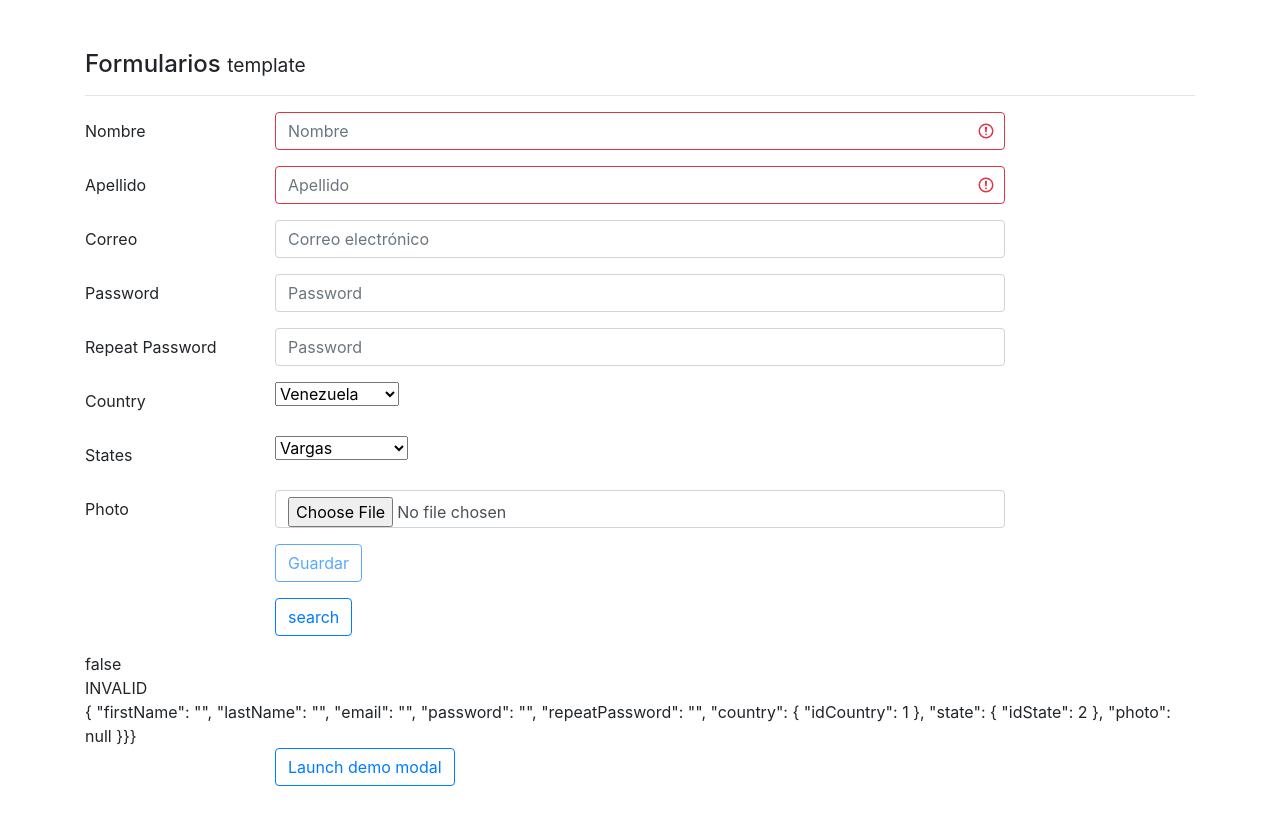
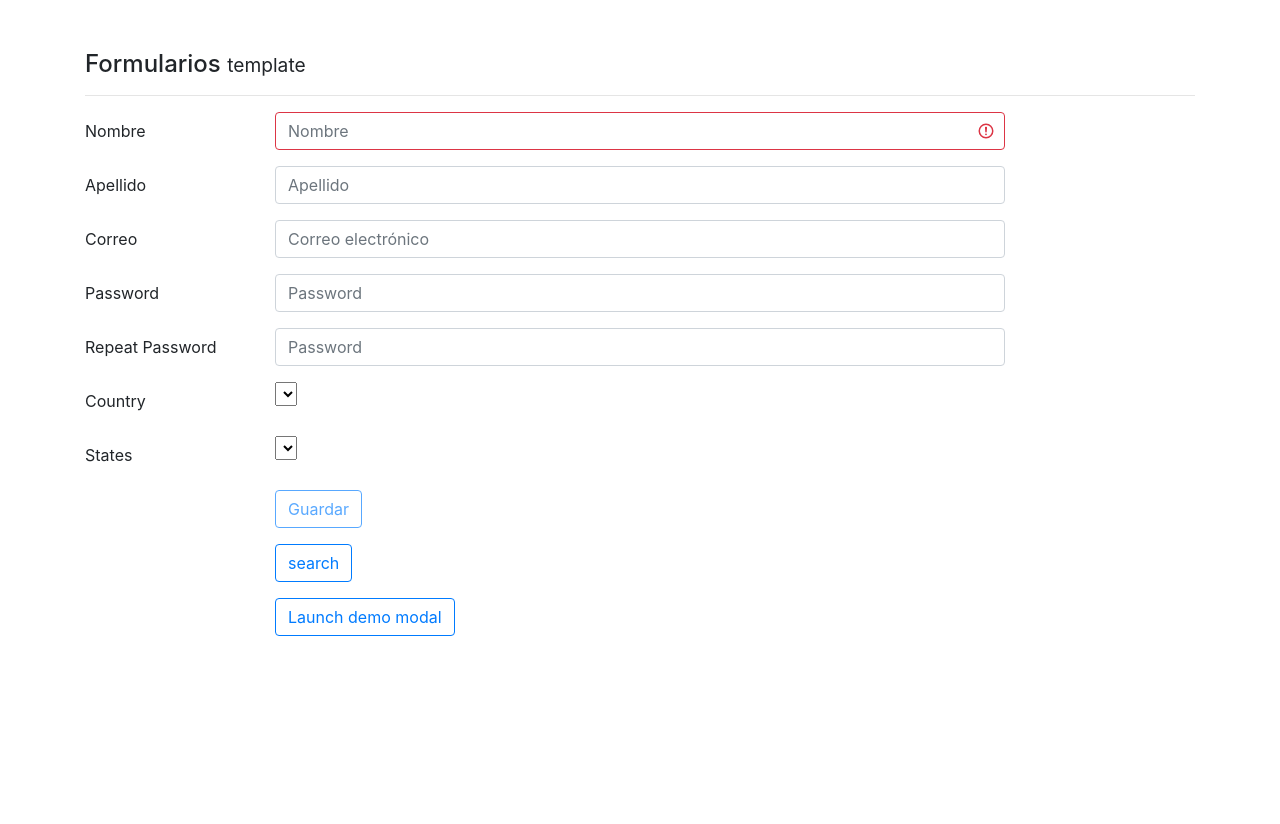
Before and after one commit to Algonzalz/FormulariosAngular, an Angular app: page /form in a window 1280 px wide. Shown: the top 824 px of the page. Built offline with nearby package versions, Linux system fonts and the light colour scheme.

Commit message:
Formulario con formbuilder y sin ngmodel

```diff
--- a/src/app/app-routing.module.ts
+++ b/src/app/app-routing.module.ts
@@ -2,14 +2,14 @@ import { NgModule } from '@angular/core';
 import { Routes, RouterModule } from '@angular/router';
 import { SearchComponent } from './components/search/search.component';
 import { OwnedPageComponent } from './components/owned-page/owned-page.component';
+import { FormModalComponent } from './components/form-modal/form-modal.component';
 
 
 const routes: Routes = [
-  {path: '', redirectTo: '/owned', pathMatch: 'full'},
+  {path: '', redirectTo: '/form', pathMatch: 'full'},
   {path: 'search', component: SearchComponent},
 
-  {path: '**', component: OwnedPageComponent}
-
+  {path: '**', component: FormModalComponent}
 ];
 
 @NgModule({
--- a/src/app/app.module.ts
+++ b/src/app/app.module.ts
@@ -16,6 +16,7 @@ import {MatInputModule} from '@angular/material/input';
 
 import {HttpClientModule} from '@angular/common/http';
 import { FilterPipe } from './pipes/filter.pipe';
+import { FormModalComponent } from './components/form-modal/form-modal.component';
 
 
 
@@ -25,7 +26,8 @@ import { FilterPipe } from './pipes/filter.pipe';
     DataComponent,
     OwnedPageComponent,
     SearchComponent,
-    FilterPipe
+    FilterPipe,
+    FormModalComponent
   ],
   imports: [
     BrowserModule,
--- /dev/null
+++ b/src/app/components/form-modal/form-modal.component.html
@@ -0,0 +1,179 @@
+<h4>Formularios <small>template</small></h4>
+<hr>
+<form [formGroup]="forma" (ngSubmit)="onSubmit()" novalidate="">
+
+    <div>
+
+      <div class="form-group row">
+        <label class="col-2 col-form-label">Nombre</label>
+        <div class="col-8">
+            <input class="form-control"
+                  formControlName='firstName'
+                  [ngClass]="{'is-invalid': !firstName.valid}"
+                  type="text"
+                  placeholder="Nombre">
+            <!-- <div *ngIf="firstName.invalid && (firstName.touched || firstName.dirty)">
+                <div  *ngIf="firstName.errors?.required" >El Nombre es requerido</div>
+                <div  *ngIf="firstName.errors?.minlength" >Por lo menos 4 caracteres</div>
+                <div  *ngIf="firstName.errors?.pattern" >El patron no coincide</div>
+                <div  *ngIf="firstName.hasError('notNameHenry')" >No puede ser henry en el nombre</div>
+            </div> -->
+        </div>
+      </div>
+
+      <div class="form-group row">
+        <label class="col-2 col-form-label">Apellido</label>
+        <div class="col-8">
+            <input class="form-control"
+                  formControlName='lastName'
+                  [ngClass]="{'is-invalid': !lastName.valid}"
+                  type="text"
+                  placeholder="Apellido">
+            <!-- <div *ngIf="lastName.invalid && (lastName.touched || lastName.dirty)">
+              <div *ngIf="lastName.errors?.required">El Apellido es requerido</div>
+              <div *ngIf="lastName.errors?.pattern">El patron no coincide</div>
+              <div *ngIf="lastName.errors?.maxlength">Longitud sobrepasada</div>
+            </div> -->
+        </div>
+      </div>
+
+    </div>
+
+    <div class="form-group row">
+      <label class="col-2 col-form-label">Correo</label>
+      <div class="col-md-8">
+          <input class="form-control"
+                  formControlName="email"
+                  type="email"
+                  placeholder="Correo electrónico">
+      </div>
+    </div>
+
+    <div class="form-group row">
+      <label class="col-2 col-form-label">Password</label>
+      <div class="col-md-8">
+          <input  class="form-control"
+                  formControlName="password"
+                  type="password"
+                  placeholder="Password">
+      </div>
+  </div>
+
+    <div class="form-group row">
+      <label class="col-2 col-form-label">Repeat Password</label>
+      <div class="col-md-8">
+          <input class="form-control"
+                  formControlName="confirmPassword"
+                  type="password"
+                  placeholder="Password">
+          <!-- <div *ngIf="repeatPassword.touched">
+              <div  *ngIf="repeatPassword.errors?.required" >El Nombre es requerido</div>
+              <div  *ngIf="repeatPassword.hasError('match')" >Deben coincidir as password</div>
+          </div> -->
+      </div>
+  </div>
+
+  <!-- SELECT DE EXERIMENTO -->
+  <div class="form-group row" formGroupName="country">
+    <label class="col-2 col-form-label">Country</label>
+    <div class="col-md-8">
+        <select
+                formControlName="idCountry"
+                >
+            <!-- <option value=null  selected>Country</option> -->
+            <!-- <option [value]="c.idCountry" *ngFor="let c of countrys">{{ c.nameCountry }} </option> -->
+        </select>
+    </div>
+  </div>
+  <!-- SELECT 2 A PARTIR DE EL OTRO -->
+  <div class="form-group row" formGroupName="state">
+    <label class="col-2 col-form-label">States</label>
+    <div class="col-md-8">
+      <select  formControlName="idState">
+        <!-- <option value=null disabled selected hidden>State</option> -->
+        <!-- <option [value]="e.idState" *ngFor="let e of estadosCargados">{{e.nameState}}</option> -->
+      </select>
+    </div>
+  </div>
+  <!-- FIN DE LOS SELECT -->
+    <div class="form-group row">
+      <label class="col-2 col-form-label">&nbsp;</label>
+      <div class="input-group col-md-8">
+        <button type="submit"
+                class="btn btn-outline-primary"
+                [disabled]="forma.invalid">
+          Guardar
+        </button>
+      </div>
+    </div>
+    <div class="form-group row">
+      <label class="col-2 col-form-label">&nbsp;</label>
+      <div class="input-group col-md-8">
+        <button type="button"
+                class="btn btn-outline-primary"
+                routerLink="/search">
+          search
+        </button>
+      </div>
+    </div>
+    <div class="form-group row">
+      <label class="col-2 col-form-label">&nbsp;</label>
+      <div class="input-group col-md-8">
+        <button type="submit"
+                class="btn btn-outline-primary"
+                (click)="open(content)">
+                Launch demo modal
+        </button>
+      </div>
+    </div>
+</form>
+
+
+
+<ng-template #content >
+    <div class="modal-header">
+      <h4 class="modal-title" id="modal-basic-title">Profile update</h4>
+      <button type="button" class="close" aria-label="Close" (click)="modalClose()">
+        <span aria-hidden="true">&times;</span>
+      </button>
+    </div>
+    <form [formGroup]="fomrasita" (ngSubmit)="onSubmit2()">
+    <div class="modal-body">
+          <div>
+            <div class="form-group row">
+              <label class="col-2 col-form-label">Nombre</label>
+              <div class="col-8">
+                  <input class="form-control"
+                        formControlName='nombre'
+                        type="text"
+                        placeholder="Nombre">
+                  <div *ngIf="nombre.invalid && (nombre.touched || nombre.dirty)">
+                      <div  *ngIf="nombre.errors?.required" >El Nombre es requerido</div>
+                      <!-- <div  *ngIf="firstName.errors?.minlength" >Por lo menos 4 caracteres</div>
+                      <div  *ngIf="firstName.errors?.pattern" >El patron no coincide</div>
+                      <div  *ngIf="firstName.hasError('notNameHenry')" >No puede ser henry en el nombre</div> -->
+                  </div>
+              </div>
+            </div>
+            <div class="form-group row">
+              <label class="col-2 col-form-label">Apellido</label>
+              <div class="col-8">
+                  <input class="form-control"
+                        formControlName='apellido'
+                        type="text"
+                        placeholder="Apellido">
+                  <div *ngIf="apellido.invalid && (apellido.touched || apellido.dirty)">
+                    <div *ngIf="apellido.errors?.required">El Apellido es requerido</div>
+                    <!-- <div *ngIf="lastName.errors?.pattern">El patron no coincide</div>
+                    <div *ngIf="lastName.errors?.maxlength">Longitud sobrepasada</div> -->
+                  </div>
+              </div>
+            </div>
+          </div>
+        </div>
+          <div class="modal-footer">
+            <button type="submit" class="btn btn-outline-dark">Save</button>
+            <button type="cancel" class="btn btn-outline-dark" (click)="modalClose()">cancel</button>
+          </div>
+      </form>
+</ng-template>
--- /dev/null
+++ b/src/app/components/form-modal/form-modal.component.ts
@@ -0,0 +1,83 @@
+import { Component, OnInit } from '@angular/core';
+import { FormBuilder, FormGroup, Validators } from '@angular/forms';
+import { NgbModal } from '@ng-bootstrap/ng-bootstrap';
+
+@Component({
+    selector: 'app-form-modal',
+    templateUrl: './form-modal.component.html',
+    styleUrls: ['./form-modal.component.css']
+})
+export class FormModalComponent implements OnInit {
+
+constructor(    private fb: FormBuilder,
+                private _modalService: NgbModal, ) { }
+    forma: FormGroup;
+    fomrasita: FormGroup;
+    usuario: Object = {
+        country: {
+            idCountry: 1
+        },
+        state: {
+            idState: 2
+        }
+    }
+    ngOnInit() {
+        this.forma = this.createFormGroup();
+        this.fomrasita = this.createFormGroup2();
+    }
+    createFormGroup() {
+        return this.fb.group({
+            firstName: ['', [Validators.required]],
+            lastName: ['', []],
+            email: ['', [Validators.required]],
+            password: ['', [Validators.required]],
+            confirmPassword: ['', [Validators.required]],
+            country: this.fb.group({
+                idCountry: ['']
+            }),
+            state: this.fb.group({
+                idState: ['']
+            })
+        });
+    }
+    createFormGroup2() {
+        return this.fb.group({
+            nombre: ['', {validators: [Validators.required], updateOn: 'blur' }],
+            apellido: ['', {validators: [Validators.required], updateOn: 'blur' }]
+        });
+    }
+
+    /**
+     * getters del primero
+     */
+    get firstName() { return this.forma.get('firstName'); }
+    get lastName() { return this.forma.get('lastName'); }
+
+    /**
+     * getters del segundo
+     */
+    get nombre() { return this.fomrasita.get('nombre'); }
+    get apellido() { return this.fomrasita.get('apellido'); }
+    onSubmit() {
+    }
+    onSubmit2() {
+        if (!this.fomrasita.valid) {
+            console.log('campos invalidos');
+        }  else {
+            this.save();
+        }
+
+    }
+
+    open(content) {
+        this._modalService.open(content);
+      }
+    modalClose() {
+        this._modalService.dismissAll();
+    }
+    save() {
+        console.log('listo');
+        this.fomrasita.reset();
+        this.modalClose();
+    }
+}
```
Also changed, not shown: src/app/components/form-modal/form-modal.component.css (added), src/app/pipes/filter.pipe.ts (line endings or trailing spaces).
